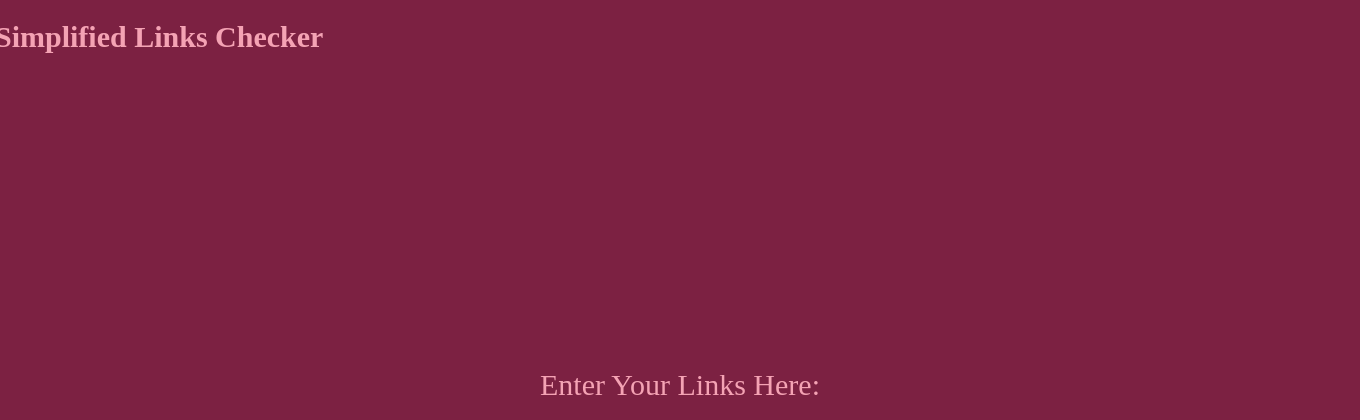
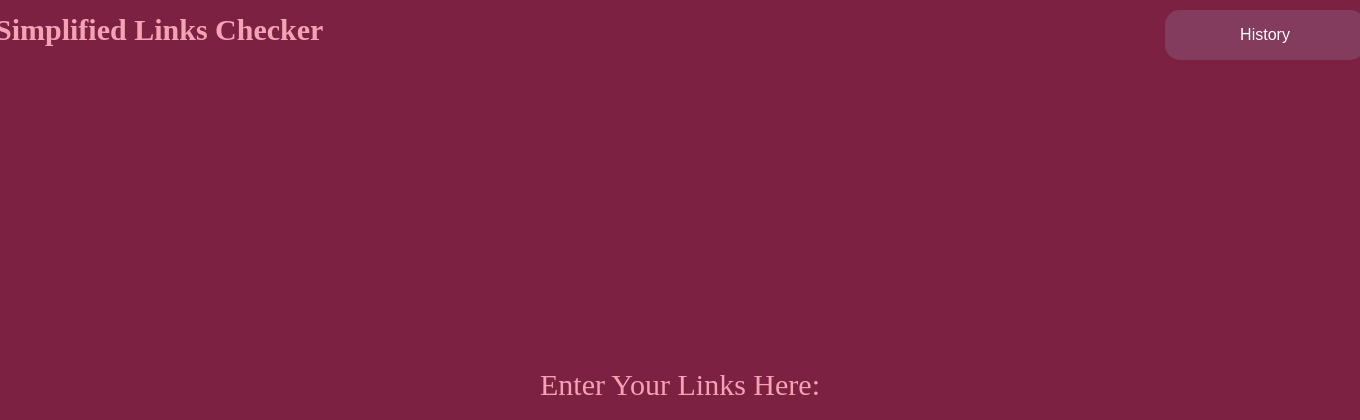
Before and after one commit to khoile14/RRCHNM_web_audit, a Flask app: page / in a window 1360 px wide. Shown: the top 420 px of the page. Run offline with Flask 3, Linux system fonts and the light colour scheme.

Commit message:
added the history

```diff
--- a/app.py
+++ b/app.py
@@ -1,6 +1,5 @@
 from flask import Flask, render_template, request, jsonify
 import requests
-from requests_oathlib import OAuth1
 import urllib.parse
 
 app = Flask(__name__)
@@ -34,9 +33,5 @@ def index():
     else:
         return render_template('index.html')
 
-
 if __name__ == '__main__':
     app.run(debug=True)
-
-
-check_links(['https://www.linkedin.com', 'https://www.twitter.com'])
--- a/static/main.css
+++ b/static/main.css
@@ -22,6 +22,7 @@ body {
 }
 
 .container {
+  display: flex;
   width: 1400px;
   height: 100%;
   padding: 0 15px;
@@ -33,6 +34,32 @@ body {
   z-index: 2;
   margin-right: auto;
   margin-left: auto;
+}
+
+:root {
+  --roundness: 15px;
+}
+
+.container button {
+
+  background-color: #833c5e;
+  border: none;
+  color: white;
+  padding: px;
+  margin-left: auto;
+  font-size: 16px;
+  padding: 16px;
+  cursor: pointer;
+  border-radius: var(--roundness);
+  text-align: center;
+  width: 200px;
+  transition-duration: 0.4s;
+  margin-top: 10px;
+}
+
+.container button:hover {
+  background-color: white;
+  color: #833c5e;
 }
 
 .title {
--- a/templates/index.html
+++ b/templates/index.html
@@ -12,6 +12,7 @@
         <div class="title">
           <h1>Simplified Links Checker</h1>
         </div>
+        <button data-modal-target="#modal" id="History-btn">History</button>
       </div>
     </div>
     <div class="text-input">
@@ -112,5 +113,6 @@
         overlay.classList.remove("active");
       }
     </script>
+
   </body>
 </html>
```
